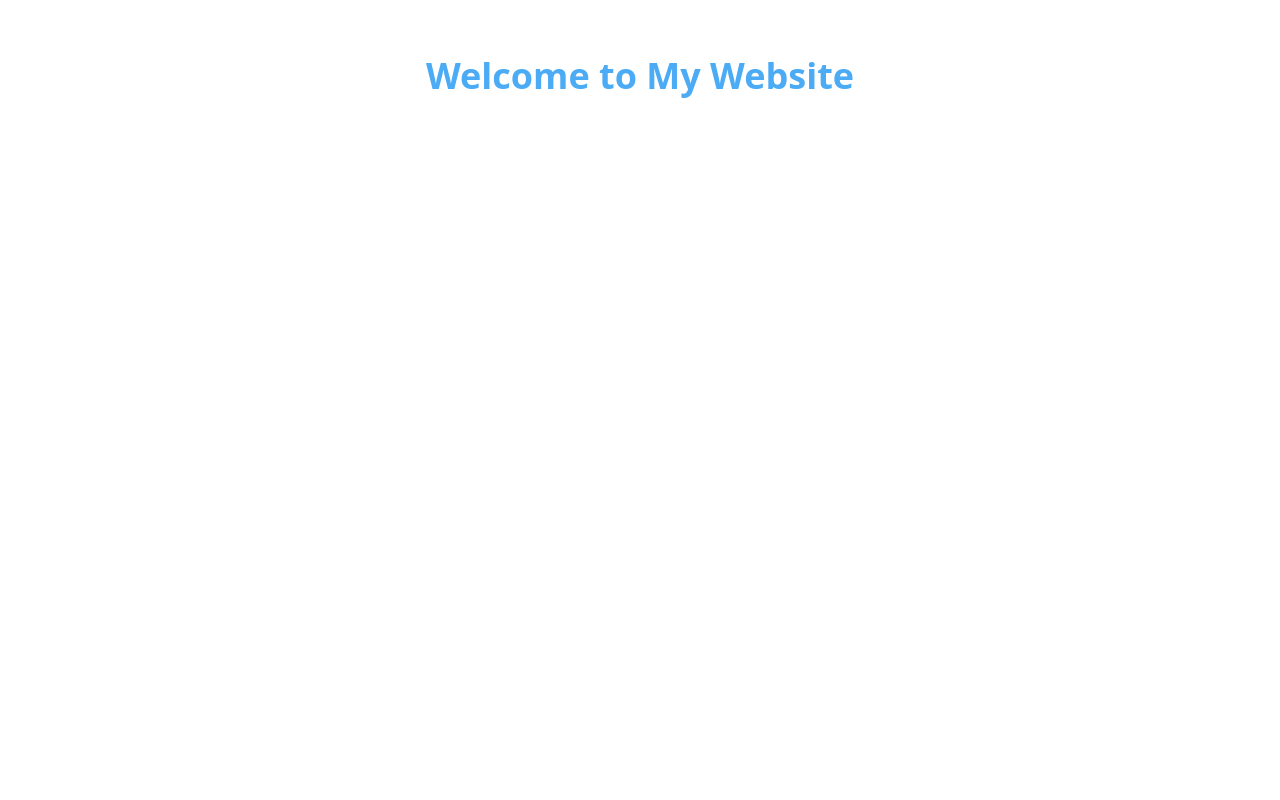
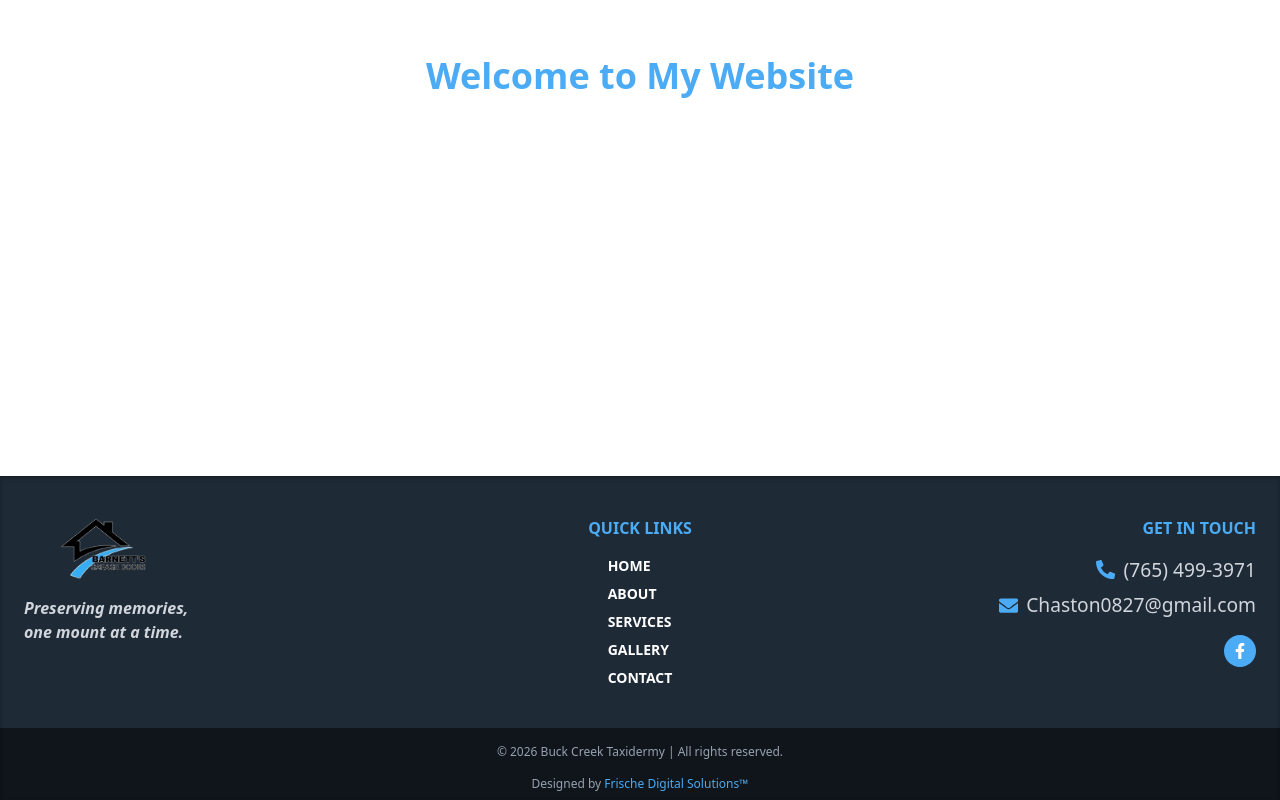
Before and after one commit to FrischSticks/barnettsGarageDoors, a Next.js app: page / in a window 1280 px wide. Shown: the part 324-1124 px from the top of the page. Before the commit the page ends 800 px from the top, so only its background shows below. Built offline with nearby package versions, Linux system fonts and the light colour scheme.

Commit message:
Add Footer

```diff
--- a/app/layout.tsx
+++ b/app/layout.tsx
@@ -1,6 +1,7 @@
 import './globals.css';
 import { ReactNode } from 'react';
 import NavBar from '../components/NavBar';
+import Footer from '../components/Footer';
 
 export default function RootLayout({ children }: { children: ReactNode }) {
   return (
@@ -8,6 +9,7 @@ export default function RootLayout({ children }: { children: ReactNode }) {
       <body>
         <NavBar />
         {children}
+        <Footer />
       </body>
     </html>
   );
--- /dev/null
+++ b/components/Footer.tsx
@@ -0,0 +1,143 @@
+"use client";
+
+import Image from "next/image";
+import Link from "next/link";
+import Script from "next/script";
+import { FaFacebookF, FaPhoneAlt, FaEnvelope } from "react-icons/fa";
+
+const Footer: React.FC = () => {
+  const quickLinks = [
+    { name: "Home", href: "/" },
+    { name: "About", href: "/about" },
+    { name: "Services", href: "/services" },
+    { name: "Gallery", href: "/gallery" },
+    { name: "Contact", href: "/contact" },
+  ];
+
+  return (
+    <footer className="w-full bg-secondary-dark text-white shadow-inner shadow-black/30">
+
+      {/* ===== JSON-LD Structured Data ===== */}
+      <Script
+        type="application/ld+json"
+        id="localbusiness-jsonld"
+        dangerouslySetInnerHTML={{
+          __html: JSON.stringify({
+            "@context": "https://schema.org",
+            "@type": "LocalBusiness",
+            "name": "Barnett's Garage Doors",
+            "image": "https://buck-creek-taxidermy.com/images/barnetts-garage-doors.webp",
+            "url": "https://BarnettsGarageDoors.com",
+            "telephone": "+1-765-499-3971",
+            "address": {
+              "@type": "PostalAddress",
+              "streetAddress": "303 E 4th St",
+              "addressLocality": "Hartford City",
+              "addressRegion": "IN",
+              "postalCode": "47348",
+              "addressCountry": "US"
+            },
+            "sameAs": [
+              "https://www.facebook.com/people/Buck-Creek-Taxidermy/61566619964495/"
+            ]
+          }),
+        }}
+      />
+
+      <div className="max-w-7xl mx-auto px-6 py-10 grid grid-cols-1 md:grid-cols-3 gap-10">
+
+        {/* ===== Logo & Branding ===== */}
+        <div className="flex flex-col items-center md:items-start text-center md:text-left">
+          <Link href="/" className="relative h-16 w-40 mb-4 block" aria-label="Home">
+            <Image
+              src="/images/barnetts-garage-doors.png"
+              alt="Barnett's Garage Doors Logo"
+              fill
+              className="object-contain"
+              priority={false} // optimized
+            />
+          </Link>
+          <p className="text-md italic font-semibold text-gray-300">
+            Preserving memories, <br />one mount at a time.
+          </p>
+        </div>
+
+        {/* ===== Quick Links ===== */}
+        <nav className="flex flex-col items-center" aria-label="Quick Links">
+          <h4 className="text-md uppercase font-semibold text-primary mb-4">Quick Links</h4>
+          <ul className="space-y-2 text-sm">
+            {quickLinks.map((link) => (
+              <li key={link.href}>
+                <Link
+                  href={link.href}
+                  className="hover:text-accent transition-colors font-semibold uppercase"
+                  aria-label={`Go to ${link.name} page`}
+                >
+                  {link.name}
+                </Link>
+              </li>
+            ))}
+          </ul>
+        </nav>
+
+        {/* ===== Contact & Social ===== */}
+        <div className="flex flex-col items-center md:items-end text-center md:text-right">
+          <h4 className="text-md uppercase font-semibold text-primary mb-4">Get in Touch</h4>
+          <address className="not-italic flex flex-col space-y-2 text-sm text-gray-300">
+            <div className="flex items-center gap-2 justify-center md:justify-end">
+              <FaPhoneAlt className="text-primary text-[1.1rem] sm:text-[1.15rem] lg:text-[1.2rem] 2xl:text-[1.25rem]" />
+              <a
+                href="tel:7654993971"
+                className="text-[1.1rem] sm:text-[1.15rem] lg:text-[1.2rem] 2xl:text-[1.25rem] hover:text-accent"
+                aria-label="Call Barnett's Garage Doors"
+              >
+                (765) 499-3971
+              </a>
+            </div>
+            <div className="flex items-center gap-2 justify-center md:justify-end">
+              <FaEnvelope className="text-primary text-[1.1rem] sm:text-[1.15rem] lg:text-[1.2rem] 2xl:text-[1.25rem]" />
+              <a
+                href="mailto:Chaston0827@gmail.com"
+                className="text-[1.1rem] sm:text-[1.15rem] lg:text-[1.2rem] 2xl:text-[1.25rem] hover:text-accent"
+                aria-label="Email Barnett's Garage Doors"
+              >
+                Chaston0827@gmail.com
+              </a>
+            </div>
+          </address>
+
+          {/* Socials */}
+          <nav aria-label="Social Links" className="flex gap-4 mt-4">
+            <a
+              href="https://www.facebook.com/people/Buck-Creek-Taxidermy/61566619964495/"
+              target="_blank"
+              rel="noopener noreferrer"
+              className="p-2 rounded-full bg-primary hover:bg-accent transition"
+              aria-label="Visit our Facebook page"
+            >
+              <FaFacebookF />
+            </a>
+          </nav>
+        </div>
+      </div>
+
+      {/* ===== Bottom Bar ===== */}
+      <div className="w-full bg-black/50 text-center py-4 text-xs text-gray-400">
+        © {new Date().getFullYear()} Buck Creek Taxidermy | All rights reserved.
+      </div>
+      <div className="w-full bg-black/50 text-center pb-2 text-xs text-gray-400">
+        Designed by{" "}
+        <a
+          href="https://www.frischedigitalsolutions.com/"
+          target="_blank"
+          rel="noopener noreferrer"
+          className="text-primary hover:text-accent transition-colors"
+        >
+          Frische Digital Solutions™
+        </a>
+      </div>
+    </footer>
+  );
+};
+
+export default Footer;
```
